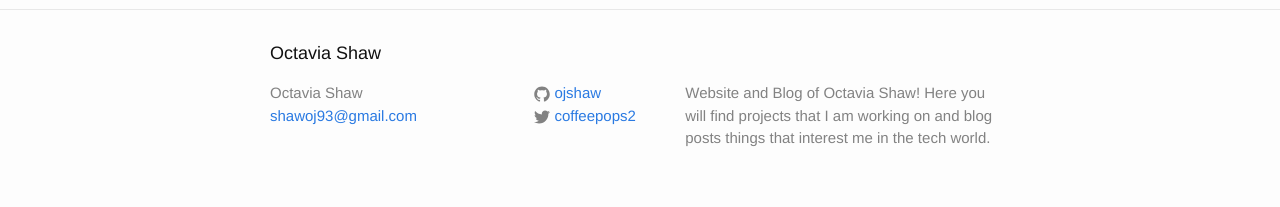
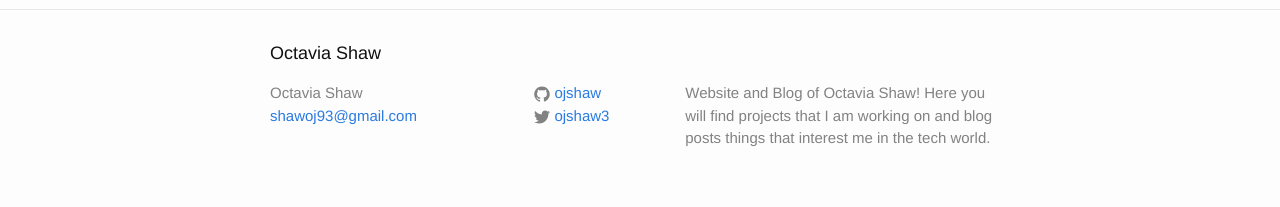
Before and after one commit to ojshaw/ojshaw.github.io, a Jekyll site: the page built from _posts/2016-04-07-intro.markdown, in a window 1280 px wide. Shown: the part 701-908 px from the top of the page. Built offline with Jekyll 4.4.1, drawn with Linux system fonts in a browser that asks for light colours.

Commit message:
update twitter

```diff
--- a/_config.yml
+++ b/_config.yml
@@ -12,7 +12,7 @@ url: "https://ojshaw.github.io"
 
 
 # Outside links
-twitter_username: coffeepops2
+twitter_username: ojshaw3
 github_username:  ojshaw
 
 # Build settings
```
